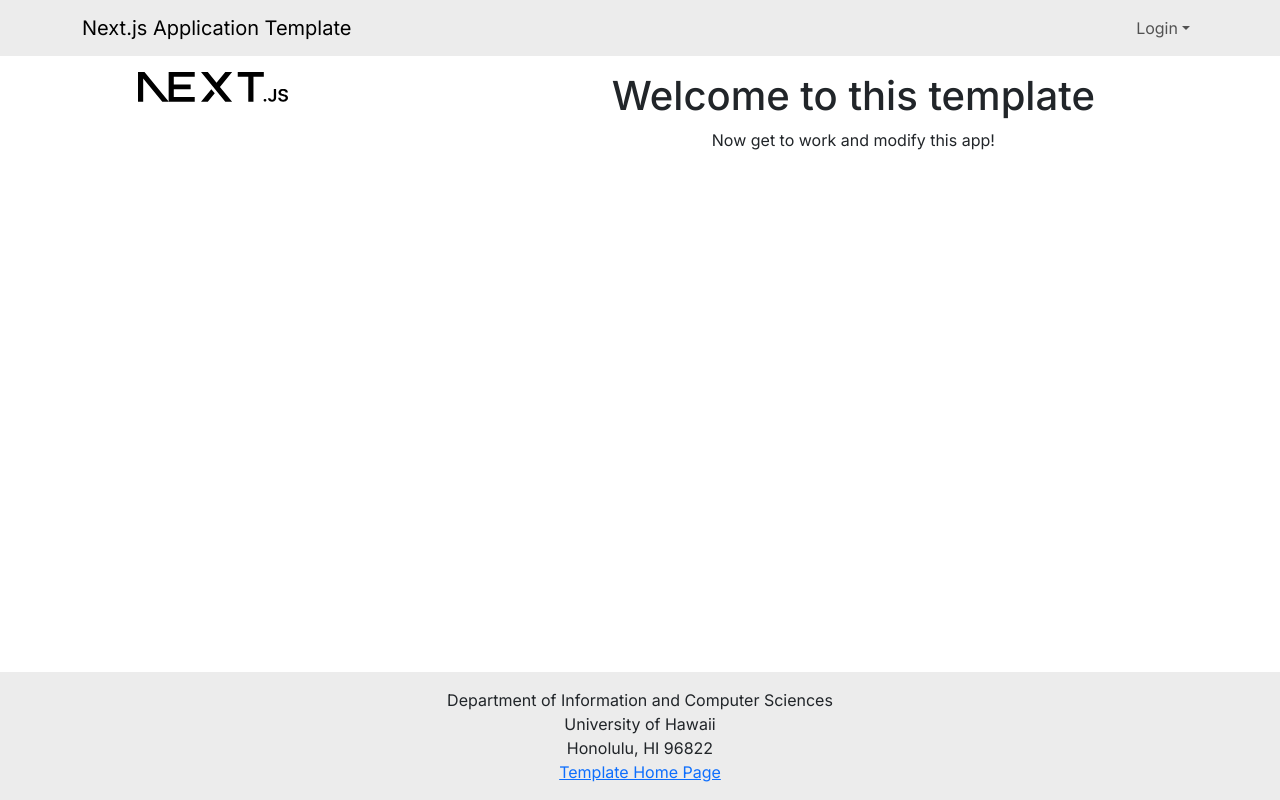
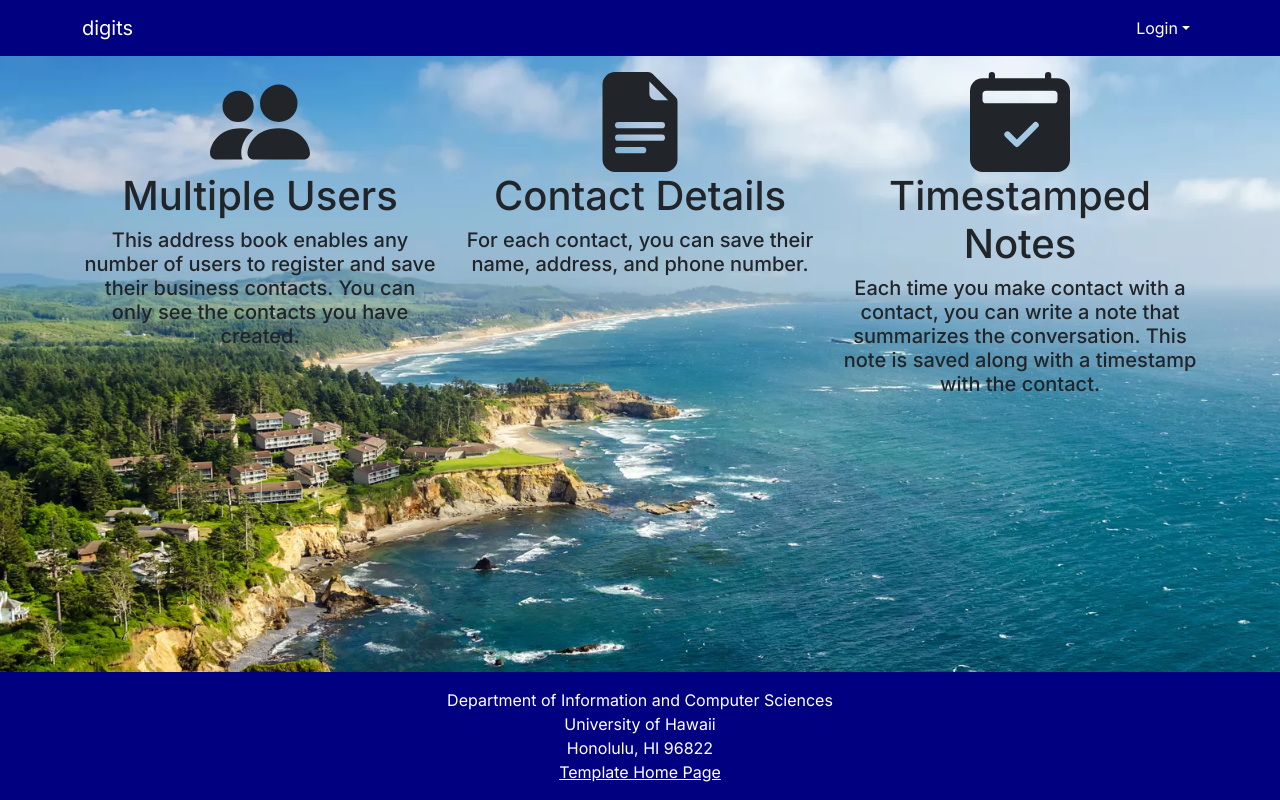
Before and after one commit to EPICcake808/digits, a Next.js app: page / in a window 1280 px wide. Built offline with nearby package versions, Linux system fonts and the light colour scheme; no server answers.

Commit message:
landing page mockup finished in 12 minutes.

```diff
--- a/src/app/globals.css
+++ b/src/app/globals.css
@@ -1,10 +1,29 @@
+:root {
+  --nat-navbar-bg: navy;
+  --nat-navbar-bg-rgb: 0, 0, 128;
+  --nat-navbar-text-color: white;
+}
 html,
 body {
+  --bs-dark: var(--nat-navbar-bg);
+  --bs-dark-rgb: var(--nat-navbar-bg-rgb);
   --bs-light-rgb: 236, 236, 236;
   box-sizing: border-box;
   height: 100%;
   padding: 0;
   margin: 0;
+  background: fixed center url("/oregon.webp") no-repeat;
+  background-size: cover;
+}
+body .navbar {
+  --bs-navbar-active-color: var(--nat-navbar-highlight-text);
+  --bs-navbar-brand-color: var(--nat-navbar-text-color);
+  --bs-navbar-brand-hover-color: var(--nat-navbar-highlight-text);
+  --bs-navbar-color: var(--nat-navbar-text-color);
+  --bs-navbar-hover-color: var(--nat-navbar-highlight-text);
+}
+.bg-dark a.dropdown-item {
+  color: var(--nat-navbar-bg);
 }
 .wrapper {
   box-sizing: border-box;
@@ -12,3 +31,6 @@
   display: flex;
   flex-direction: column;
 }
+footer, footer a {
+  color: var(--nat-navbar-text-color);
+}
--- a/src/app/layout.tsx
+++ b/src/app/layout.tsx
@@ -9,7 +9,7 @@
 const inter = Inter({ subsets: ['latin'] });
 
 export const metadata: Metadata = {
-  title: 'Next.js Application Template',
+  title: 'digits',
   description: 'Generated by ics-software-engineering.github.io',
 };
 
--- a/src/app/page.tsx
+++ b/src/app/page.tsx
@@ -1,17 +1,31 @@
-import { Col, Container, Image, Row } from 'react-bootstrap';
+import { Col, Container, Row } from 'react-bootstrap';
+import { PeopleFill, FileEarmarkTextFill, Calendar2CheckFill } from 'react-bootstrap-icons';
 
 /** The Home page. */
 const Home = () => (
   <main>
-    <Container id="landing-page" fluid className="py-3">
+    <Container id="landing-page" className="py-3">
       <Row className="align-middle text-center">
-        <Col xs={4}>
-          <Image src="next.svg" width="150px" alt="" />
+        <Col>
+          <PeopleFill size={100} />
+          <h1>Multiple Users</h1>
+          <h5>
+            This address book enables any number of users to register and save their
+            business contacts. You can only see the contacts you have created.
+          </h5>
         </Col>
-
-        <Col xs={8} className="d-flex flex-column justify-content-center">
-          <h1>Welcome to this template</h1>
-          <p>Now get to work and modify this app!</p>
+        <Col>
+          <FileEarmarkTextFill size={100} />
+          <h1>Contact Details</h1>
+          <h5>For each contact, you can save their name, address, and phone number.</h5>
+        </Col>
+        <Col>
+          <Calendar2CheckFill size={100} />
+          <h1>Timestamped Notes</h1>
+          <h5>
+            Each time you make contact with a contact, you can write a note that summarizes the conversation.
+            This note is saved along with a timestamp with the contact.
+          </h5>
         </Col>
       </Row>
     </Container>
--- a/src/components/Footer.tsx
+++ b/src/components/Footer.tsx
@@ -2,7 +2,7 @@
 
 /** The Footer appears at the bottom of every page. Rendered by the App Layout component. */
 const Footer = () => (
-  <footer className="mt-auto py-3 bg-light">
+  <footer className="mt-auto py-3 bg-dark">
     <Container>
       <Col className="text-center">
         Department of Information and Computer Sciences
--- a/src/components/Navbar.tsx
+++ b/src/components/Navbar.tsx
@@ -14,9 +14,9 @@
   const role = userWithRole?.randomKey;
   const pathName = usePathname();
   return (
-    <Navbar bg="light" expand="lg">
+    <Navbar bg="dark" expand="lg">
       <Container>
-        <Navbar.Brand href="/">Next.js Application Template</Navbar.Brand>
+        <Navbar.Brand href="/">digits</Navbar.Brand>
         <Navbar.Toggle aria-controls="basic-navbar-nav" />
         <Navbar.Collapse id="basic-navbar-nav">
           <Nav className="me-auto justify-content-start">
```
Also changed, not shown: public/oregon.webp (added).
